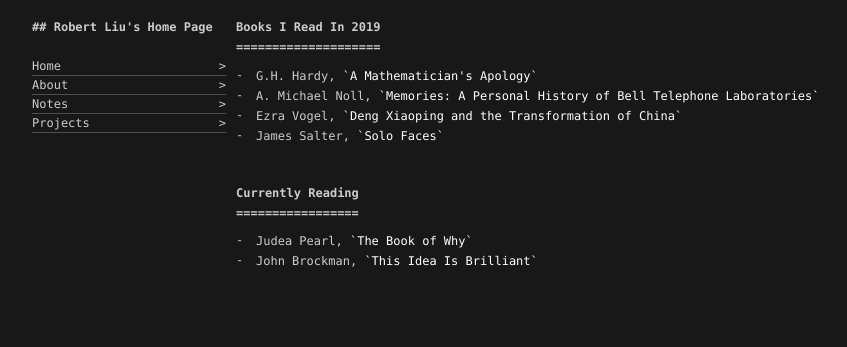
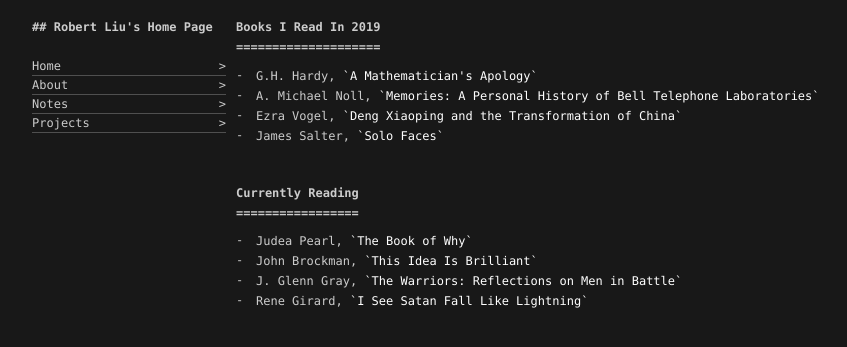
Before and after one commit to rrliu/cordyceptive.github.io, a Jekyll site: the page built from _posts/2019-12-30-books_2019.md, in a window 1280 px wide. Shown: the top 347 px of the page, without its empty margins (200-1047 px from the left). Built offline with Jekyll 4.4.1, drawn with Linux system fonts in a browser that asks for light colours.

Commit message:
kindle new purchases

```diff
--- a/_posts/2019-12-30-books_2019.md
+++ b/_posts/2019-12-30-books_2019.md
@@ -14,3 +14,5 @@ title: Books I Read In 2019
 
 - Judea Pearl, `The Book of Why`
 - John Brockman, `This Idea Is Brilliant`
+- J. Glenn Gray, `The Warriors: Reflections on Men in Battle`
+- Rene Girard, `I See Satan Fall Like Lightning`
```
